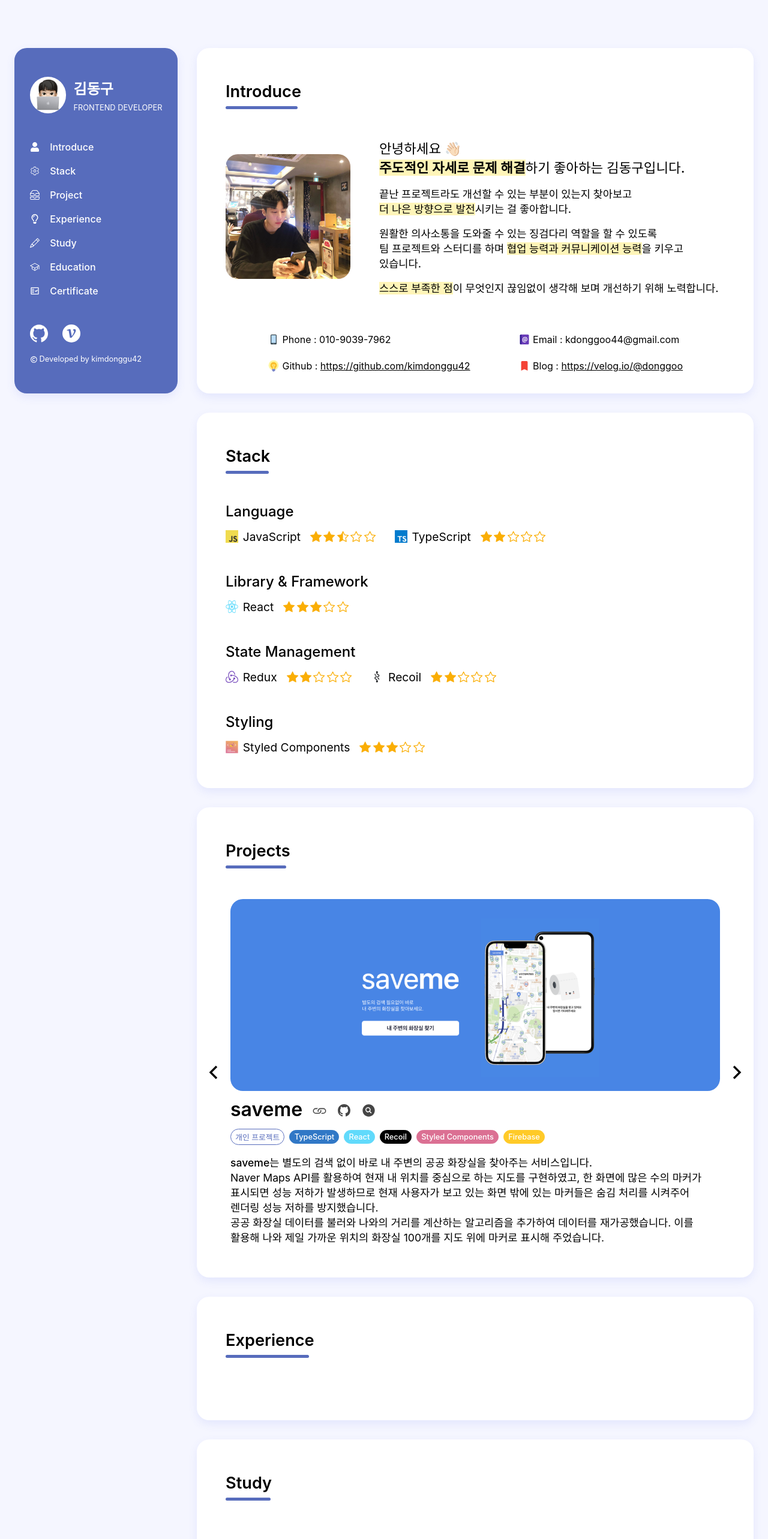
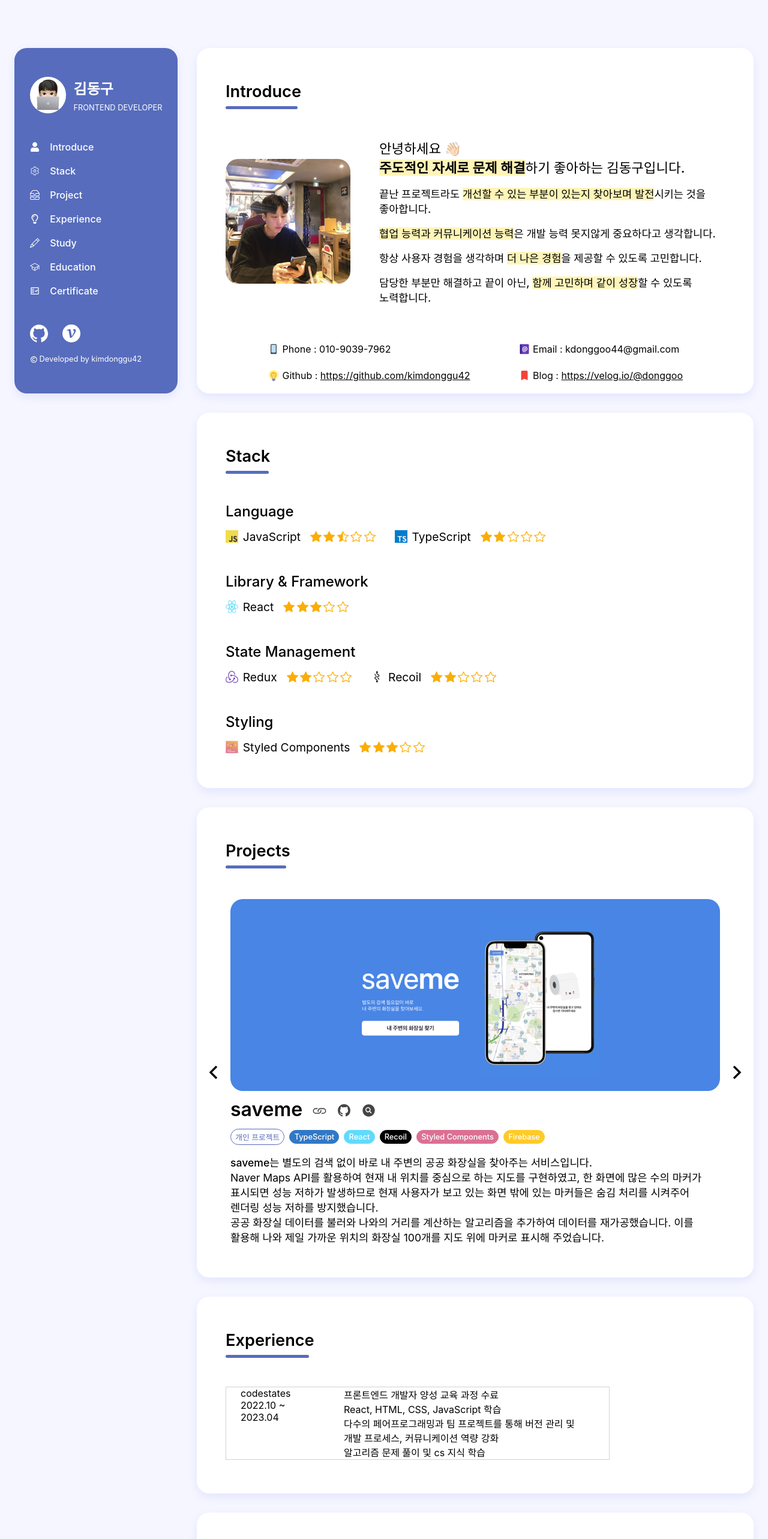
Before and after one commit to kimdonggu42/portfolio, a React (Create React App) app: page / in a window 1280 px wide. Shown: the top 2566 px of the page at 60% size. Built offline with nearby package versions, Linux system fonts and the light colour scheme.

Commit message:
Design : Introduce 문구 수정

```diff
--- a/src/components/Experience.tsx
+++ b/src/components/Experience.tsx
@@ -1,4 +1,6 @@
 import styled from "styled-components";
+
+import { FaDotCircle } from "react-icons/fa";
 
 const ExperienceContainer = styled.div`
   padding: 3.5rem 3rem 3.5rem 3rem;
@@ -21,11 +23,46 @@
   background-color: ${(props) => props.theme.color.mainColor};
 `;
 
+const ExperieceArea = styled.ol`
+  width: 40rem;
+  border: 1px solid lightgray;
+  list-style: none;
+`;
+
+const ExperienceList = styled.li`
+  display: flex;
+  /* flex-direction: column;
+    justify-content: center; */
+  word-break: keep-all;
+  padding: 0 1.5rem 0 1.5rem;
+`;
+
+const ListTitle = styled.div`
+  margin-right: 5rem;
+`;
+
 function Experience() {
   return (
     <ExperienceContainer>
       <ExperienceTitle>Experience</ExperienceTitle>
       <UnderBar></UnderBar>
+      <ExperieceArea>
+        <ExperienceList>
+          <ListTitle>
+            <div>codestates</div>
+            <div>2022.10 ~ 2023.04</div>
+          </ListTitle>
+          <div>
+            <div>프론트엔드 개발자 양성 교육 과정 수료</div>
+            <div>React, HTML, CSS, JavaScript 학습</div>
+            <div>
+              다수의 페어프로그래밍과 팀 프로젝트를 통해 버전 관리 및 개발 프로세스, 커뮤니케이션
+              역량 강화
+            </div>
+            <div>알고리즘 문제 풀이 및 cs 지식 학습</div>
+          </div>
+        </ExperienceList>
+      </ExperieceArea>
     </ExperienceContainer>
   );
 }
--- a/src/components/Index.tsx
+++ b/src/components/Index.tsx
@@ -1,5 +1,5 @@
 import styled from "styled-components";
-import { useState } from "react";
+import { useState, useEffect } from "react";
 import { Link } from "react-router-dom";
 
 import emoji from "../assets/images/emoji.png";
@@ -114,11 +114,52 @@
 
 function Index() {
   const [currentMenu, setCurrentMenu] = useState<number>(0);
+  const [position, setPosition] = useState(0);
+
+  function onScroll() {
+    setPosition(window.scrollY);
+  }
+  useEffect(() => {
+    window.addEventListener("scroll", onScroll);
+    return () => {
+      window.removeEventListener("scroll", onScroll);
+    };
+  }, []);
 
   // 매뉴 선택 이벤트 핸들러
   const selectMenuHandler = (index: number) => {
     setCurrentMenu(index);
   };
+
+  const scrollToIntroduce = () => {
+    window.scroll({
+      top: 0,
+      behavior: "smooth",
+    });
+  };
+
+  const scrollToStack = () => {
+    window.scroll({
+      top: 608,
+      behavior: "smooth",
+    });
+  };
+
+  const scrollToProjects = () => {
+    window.scroll({
+      top: 1255,
+      behavior: "smooth",
+    });
+  };
+
+  const scrollToExperience = () => {
+    window.scroll({
+      top: 2066,
+      behavior: "smooth",
+    });
+  };
+
+  // console.log(position);
 
   return (
     <IndexContainer>
@@ -130,20 +171,40 @@
         </NameArea>
       </ProfileWrapper>
       <MenuWrapper>
-        <MenuList onClick={() => selectMenuHandler(0)}>
-          {currentMenu === 0 ? <FaUser /> : <FaRegUser />}
+        <MenuList
+          onClick={() => {
+            selectMenuHandler(0);
+            scrollToIntroduce();
+          }}
+        >
+          {position <= 607 ? <FaUser /> : <FaRegUser />}
           <span className='el'>Introduce</span>
         </MenuList>
-        <MenuList onClick={() => selectMenuHandler(1)}>
-          {currentMenu === 1 ? <IoSettings /> : <IoSettingsOutline />}
+        <MenuList
+          onClick={() => {
+            selectMenuHandler(1);
+            scrollToStack();
+          }}
+        >
+          {position >= 608 && position <= 1254 ? <IoSettings /> : <IoSettingsOutline />}
           <span className='el'>Stack</span>
         </MenuList>
-        <MenuList onClick={() => selectMenuHandler(2)}>
-          {currentMenu === 2 ? <BsInboxesFill /> : <BsInboxes />}
+        <MenuList
+          onClick={() => {
+            selectMenuHandler(2);
+            scrollToProjects();
+          }}
+        >
+          {position >= 1255 && position <= 2065 ? <BsInboxesFill /> : <BsInboxes />}
           <span className='el'>Project</span>
         </MenuList>
-        <MenuList onClick={() => selectMenuHandler(3)}>
-          {currentMenu === 3 ? <FaLightbulb /> : <FaRegLightbulb />}
+        <MenuList
+          onClick={() => {
+            selectMenuHandler(3);
+            scrollToExperience();
+          }}
+        >
+          {position >= 2066 ? <FaLightbulb /> : <FaRegLightbulb />}
           <span className='el'>Experience</span>
         </MenuList>
         <MenuList onClick={() => selectMenuHandler(4)}>
--- a/src/components/Introduce.tsx
+++ b/src/components/Introduce.tsx
@@ -55,23 +55,7 @@
     }
   }
 
-  > .firstSubSentence {
-    font-size: 1.1rem;
-
-    > .highlight {
-      background-color: #fff5b8;
-    }
-  }
-
-  > .secondSubSentence {
-    font-size: 1.1rem;
-
-    > .highlight {
-      background-color: #fff5b8;
-    }
-  }
-
-  > .thirdSubSentence {
+  > .subSentence {
     font-size: 1.1rem;
 
     > .highlight {
@@ -137,18 +121,22 @@
             <span className='highlight'>주도적인 자세로 문제 해결</span>
             하기 좋아하는 김동구입니다.
           </div>
-          <div className='firstSubSentence'>
-            끝난 프로젝트라도 개선할 수 있는 부분이 있는지 찾아보고 <br />
-            <span className='highlight'>더 나은 방향으로 발전</span>시키는 걸 좋아합니다.
+          <div className='subSentence'>
+            끝난 프로젝트라도&nbsp;
+            <span className='highlight'>개선할 수 있는 부분이 있는지 찾아보며 발전</span>시키는 것을
+            좋아합니다.
           </div>
-          <div className='secondSubSentence'>
-            원활한 의사소통을 도와줄 수 있는 징검다리 역할을 할 수 있도록 <br />팀 프로젝트와
-            스터디를 하며 <span className='highlight'>협업 능력과 커뮤니케이션 능력</span>을 키우고
-            있습니다.
+          <div className='subSentence'>
+            <span className='highlight'>협업 능력과 커뮤니케이션 능력</span>은 개발 능력 못지않게
+            중요하다고 생각합니다.
           </div>
-          <div className='thirdSubSentence'>
-            <span className='highlight'>스스로 부족한 점</span>이 무엇인지 끊임없이 생각해 보며
-            개선하기 위해 노력합니다.
+          <div className='subSentence'>
+            항상 사용자 경험을 생각하며 <span className='highlight'>더 나은 경험</span>을 제공할 수
+            있도록 고민합니다.
+          </div>
+          <div className='subSentence'>
+            담당한 부분만 해결하고 끝이 아닌,{" "}
+            <span className='highlight'>함께 고민하며 같이 성장</span>할 수 있도록 노력합니다.
           </div>
         </KeywordArea>
       </IntroduceWrapper>
```
Also changed, not shown: firebase.json (added), 1 other file (tests, documents, lock files or other folders).
